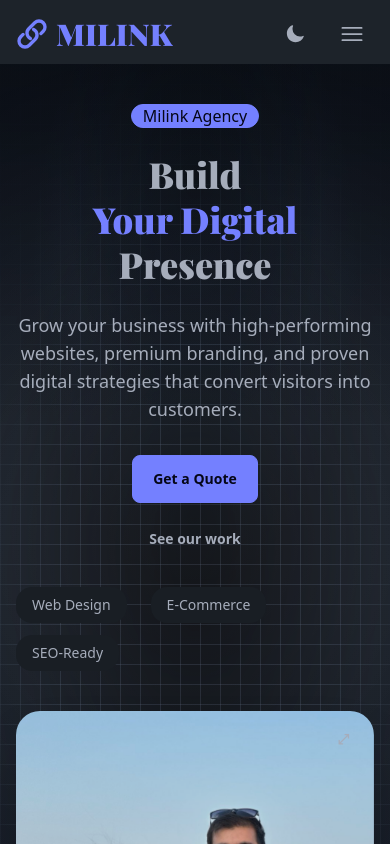
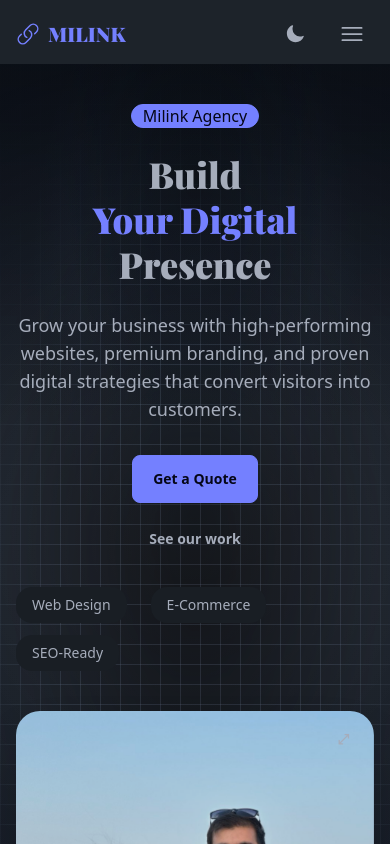
Before and after one commit to miladmo68/milink-pro, a React (Vite) app: page / in a window 390 px wide. Shown: the top 844 px of the page. Built offline with nearby package versions, Linux system fonts and the light colour scheme; the HTML template or start-up script is replaced by a standard one.

Commit message:
Logo changed size for monbile and desktop

```diff
--- a/src/components/Navbar.jsx
+++ b/src/components/Navbar.jsx
@@ -2,8 +2,6 @@
 import { nav } from "../data/content.js";
 import { SITE } from "../config/siteConfig.js";
 import ThemeToggle from "./ThemeToggle.jsx";
-
-// ✅ Heroicons
 import { LinkIcon, Bars3Icon, XMarkIcon } from "@heroicons/react/24/outline";
 
 export default function Navbar() {
@@ -31,12 +29,21 @@
       >
         <div className="container navbar py-3">
           <div className="flex-1">
-            {/* ✅ Logo with Icon */}
+            {/* ✅ Logo with responsive size & stroke */}
             <a
               href="#home"
-              className="flex items-center gap-2 text-3xl font-display font-extrabold text-primary"
+              className="flex items-center gap-2 text-xl md:text-3xl font-display font-extrabold text-primary"
             >
-              <LinkIcon className="w-8 h-8 " strokeWidth={2.5} />
+              {/* Mobile: smaller, thinner stroke */}
+              <LinkIcon
+                className="w-6 h-6 md:hidden inline-block"
+                strokeWidth={1.5}
+              />
+              {/* Desktop: bigger, bolder stroke */}
+              <LinkIcon
+                className="hidden md:inline-block md:w-8 md:h-8"
+                strokeWidth={2.5}
+              />
               MILINK
             </a>
           </div>
```
